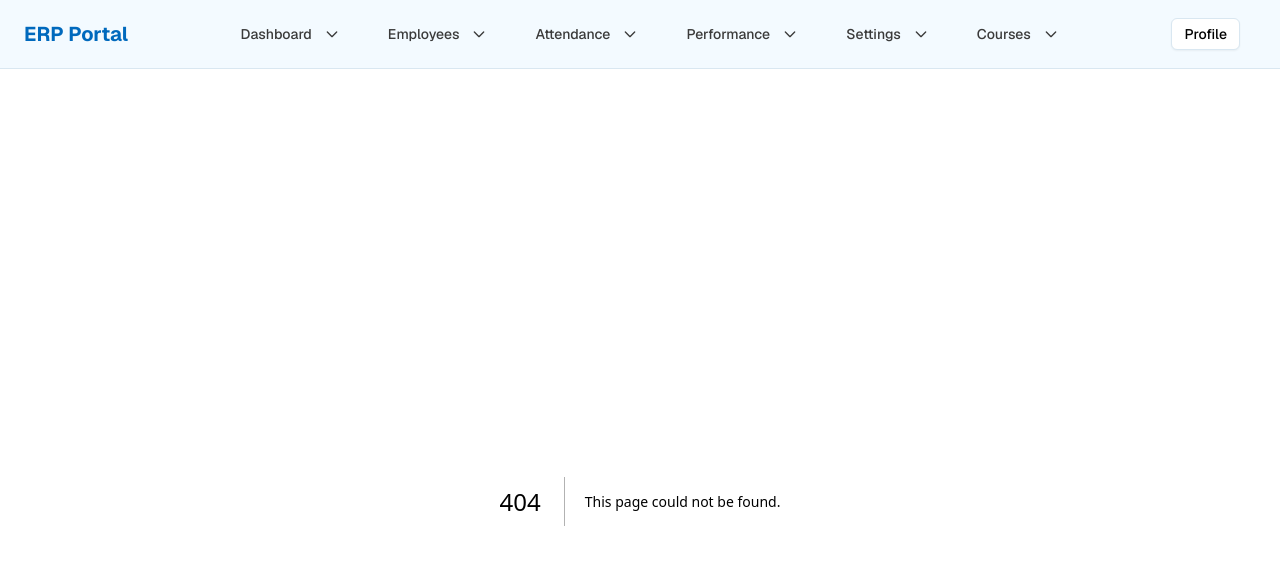
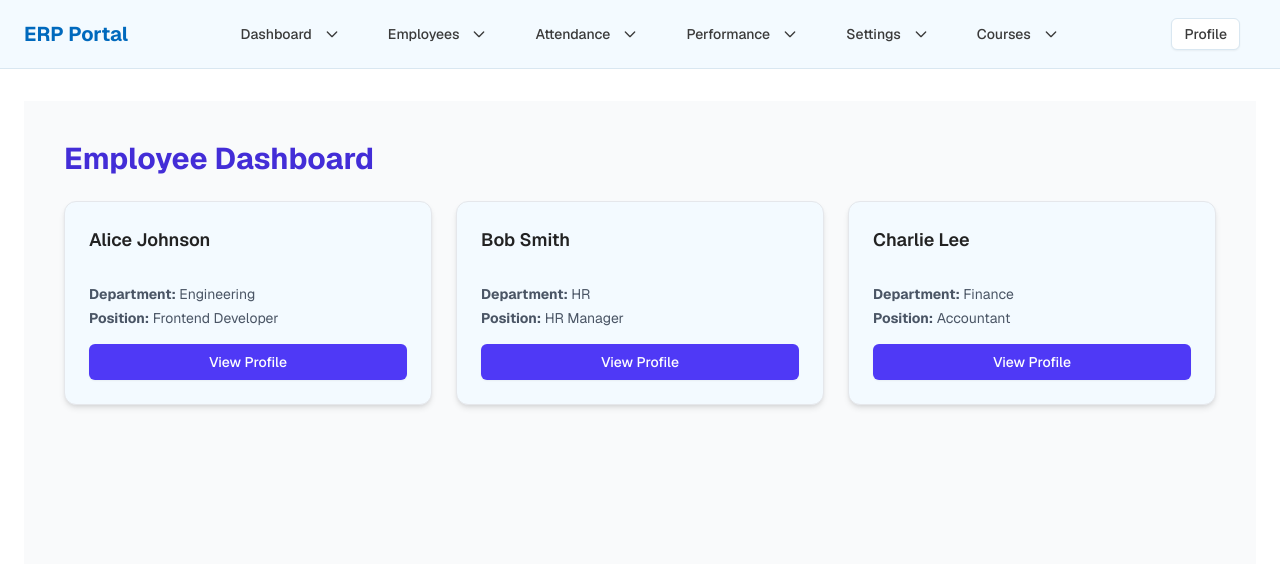
Before and after one commit to NovapexInfohub/EMS, a Next.js app: page /employeedashboard in a window 1280 px wide. Before the commit this address had no page. Shown: the top 564 px of the page. Built offline with nearby package versions, Linux system fonts and the light colour scheme.

Commit message:
Employee Dashboard

```diff
--- /dev/null
+++ b/app/employeedashboard/[id]/page.jsx
@@ -0,0 +1,135 @@
+"use client";
+
+import { useParams, useRouter } from "next/navigation";
+import { Card, CardHeader, CardTitle, CardContent } from "@/components/ui/card";
+import { Button } from "@/components/ui/button";
+import { Progress } from "@/components/ui/progress";
+import { Badge } from "@/components/ui/badge";
+import { ArrowLeft } from "lucide-react";
+
+export default function EmployeeDashboard() {
+  const router = useRouter();
+  const { id } = useParams();
+
+  // Mock employee data
+  const employees = {
+    1: {
+      name: "Alice Johnson",
+      department: "Engineering",
+      position: "Frontend Developer",
+      performance: 88,
+      attendance: 96,
+      status: "Active",
+      description: "Specializes in React and UI design.",
+    },
+    2: {
+      name: "Bob Smith",
+      department: "HR",
+      position: "HR Manager",
+      performance: 75,
+      attendance: 90,
+      status: "Active",
+      description: "Handles recruitment and employee relations.",
+    },
+    3: {
+      name: "Charlie Lee",
+      department: "Finance",
+      position: "Accountant",
+      performance: 82,
+      attendance: 94,
+      status: "On Leave",
+      description: "Manages payroll and budgeting tasks.",
+    },
+  };
+
+  const employee = employees[id] || {
+    name: "Unknown",
+    department: "N/A",
+    position: "N/A",
+    performance: 0,
+    attendance: 0,
+    status: "Inactive",
+    description: "No data available",
+  };
+
+  return (
+    <main className="min-h-screen bg-gray-50 p-8 space-y-8">
+      {/* Back Button */}
+      <div>
+        <Button
+          onClick={() => router.push("/employeedashboard")}
+          variant="outline"
+          className="flex items-center gap-2"
+        >
+          <ArrowLeft size={16} /> Back to Employees
+        </Button>
+      </div>
+
+      {/* Profile Header */}
+      <Card className="shadow-md border border-gray-200">
+        <CardHeader>
+          <CardTitle className="text-2xl font-semibold text-indigo-700">
+            {employee.name}
+          </CardTitle>
+        </CardHeader>
+        <CardContent className="space-y-2">
+          <p><strong>Department:</strong> {employee.department}</p>
+          <p><strong>Position:</strong> {employee.position}</p>
+          <p>
+            <strong>Status:</strong>{" "}
+            <Badge
+              className={`${
+                employee.status === "Active"
+                  ? "bg-green-100 text-green-700"
+                  : "bg-yellow-100 text-yellow-700"
+              }`}
+            >
+              {employee.status}
+            </Badge>
+          </p>
+          <p><strong>About:</strong> {employee.description}</p>
+        </CardContent>
+      </Card>
+
+      {/* Performance Section */}
+      <div className="grid grid-cols-1 md:grid-cols-2 gap-6">
+        <Card className="shadow-sm border border-gray-200">
+          <CardHeader>
+            <CardTitle>Performance</CardTitle>
+          </CardHeader>
+          <CardContent className="space-y-3">
+            <p>Overall Rating: {employee.performance}%</p>
+            <Progress value={employee.performance} className="h-3" />
+          </CardContent>
+        </Card>
+
+        <Card className="shadow-sm border border-gray-200">
+          <CardHeader>
+            <CardTitle>Attendance</CardTitle>
+          </CardHeader>
+          <CardContent className="space-y-3">
+            <p>Attendance Rate: {employee.attendance}%</p>
+            <Progress value={employee.attendance} className="h-3" />
+          </CardContent>
+        </Card>
+      </div>
+
+      {/* Upcoming Events */}
+      <Card className="shadow-sm border border-gray-200">
+        <CardHeader>
+          <CardTitle>Upcoming Events</CardTitle>
+        </CardHeader>
+        <CardContent className="space-y-3">
+          <div className="p-3 border rounded-lg bg-gray-50 hover:bg-gray-100 transition-all">
+            <p className="font-medium">Team Meeting</p>
+            <p className="text-sm text-gray-500">Today, 2:00 PM</p>
+          </div>
+          <div className="p-3 border rounded-lg bg-gray-50 hover:bg-gray-100 transition-all">
+            <p className="font-medium">Project Review</p>
+            <p className="text-sm text-gray-500">Tomorrow, 10:00 AM</p>
+          </div>
+        </CardContent>
+      </Card>
+    </main>
+  );
+}
--- /dev/null
+++ b/app/employeedashboard/page.jsx
@@ -0,0 +1,47 @@
+"use client";
+
+import { useRouter } from "next/navigation";
+import { Card, CardContent, CardHeader, CardTitle } from "@/components/ui/card";
+import { Button } from "@/components/ui/button";
+
+export default function EmployeeDashboardMain() {
+  const router = useRouter();
+
+  // Mock employee list (replace with API later)
+  const employees = [
+    { id: 1, name: "Alice Johnson", department: "Engineering", position: "Frontend Developer" },
+    { id: 2, name: "Bob Smith", department: "HR", position: "HR Manager" },
+    { id: 3, name: "Charlie Lee", department: "Finance", position: "Accountant" },
+  ];
+
+  return (
+    <main className="min-h-screen bg-gray-50 p-10 space-y-6">
+      <h1 className="text-3xl font-bold text-indigo-700 mb-6">Employee Dashboard</h1>
+
+      <div className="grid grid-cols-1 sm:grid-cols-2 lg:grid-cols-3 gap-6">
+        {employees.map((emp) => (
+          <Card key={emp.id} className="shadow-md hover:shadow-lg transition-all border border-gray-200">
+            <CardHeader>
+              <CardTitle className="text-lg font-semibold">{emp.name}</CardTitle>
+            </CardHeader>
+            <CardContent>
+              <p className="text-sm text-gray-600 mb-1">
+                <strong>Department:</strong> {emp.department}
+              </p>
+              <p className="text-sm text-gray-600">
+                <strong>Position:</strong> {emp.position}
+              </p>
+
+              <Button
+                onClick={() => router.push(`/employeedashboard/${emp.id}`)}
+                className="mt-4 w-full bg-indigo-600 hover:bg-indigo-700"
+              >
+                View Profile
+              </Button>
+            </CardContent>
+          </Card>
+        ))}
+      </div>
+    </main>
+  );
+}
```
